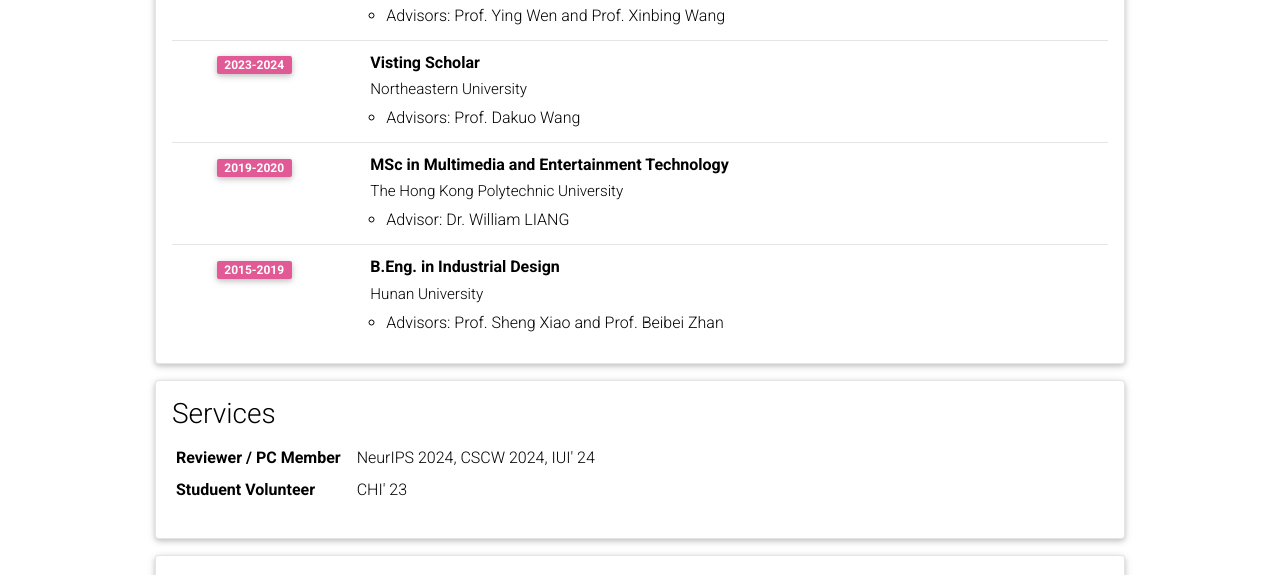
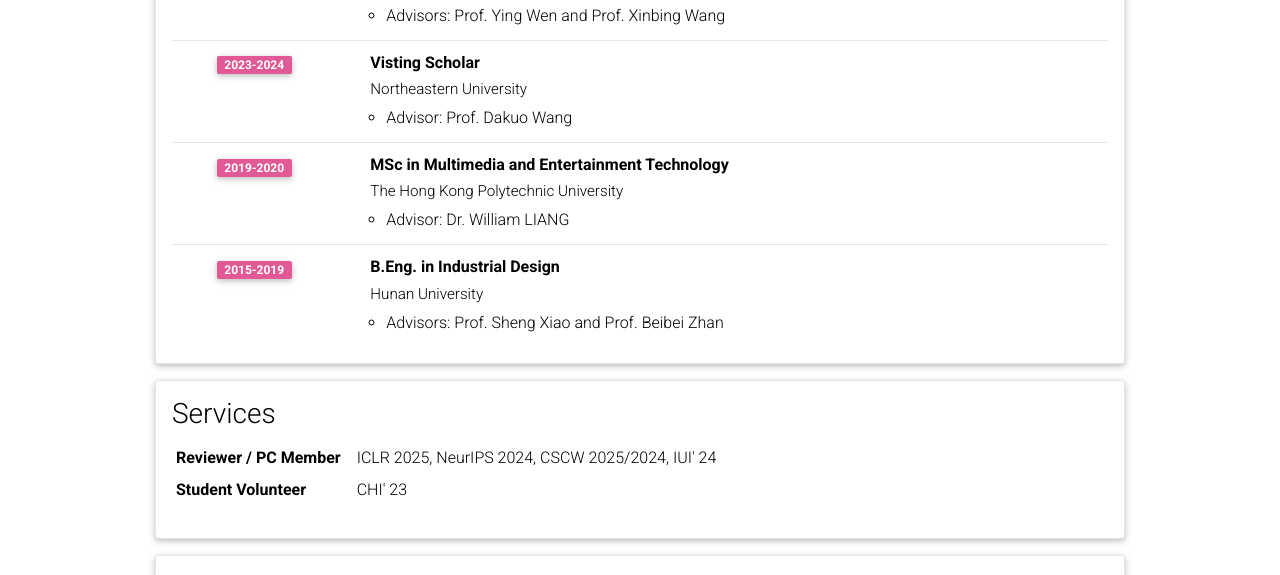
Before and after one commit to ShaoZhang0115/shaozhang_home_page, a Jekyll site: the page built from _pages/cv.md, in a window 1280 px wide and 1318 px high. Shown: the part 517-1092 px from the top of the window. Built offline with Jekyll 4.4.1, drawn with Linux system fonts in a browser that asks for light colours; comment, search, counter and statistics services are not loaded; a style sheet for code colours, icons or effects is not loaded.

Commit message:
Update cv.yml

```diff
--- a/_data/cv.yml
+++ b/_data/cv.yml
@@ -18,7 +18,7 @@
     - title: Visting Scholar
       institution: Northeastern University
       year: 2023-2024
-      description: "Advisors: Prof. Dakuo Wang"
+      description: "Advisor: Prof. Dakuo Wang"
     - title: MSc in Multimedia and Entertainment Technology
       institution: The Hong Kong Polytechnic University
       year: 2019-2020
@@ -32,8 +32,8 @@
   type: map
   contents:
     - name: Reviewer / PC Member
-      value: NeurIPS 2024, CSCW 2024, IUI' 24
-    - name: Studuent Volunteer
+      value: ICLR 2025, NeurIPS 2024, CSCW 2025/2024, IUI' 24
+    - name: Student Volunteer
       value: CHI' 23
 
 - title: PDF Version
```
